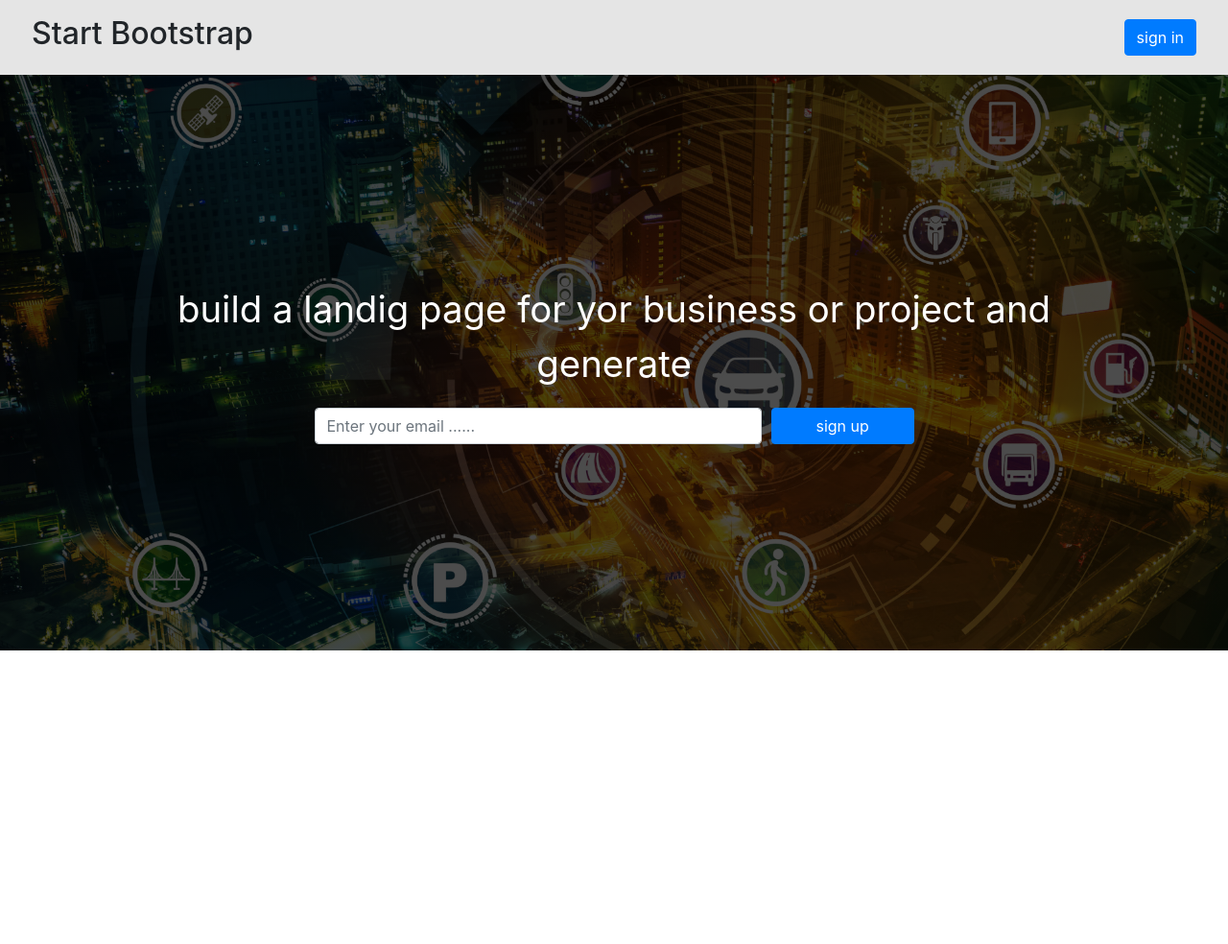
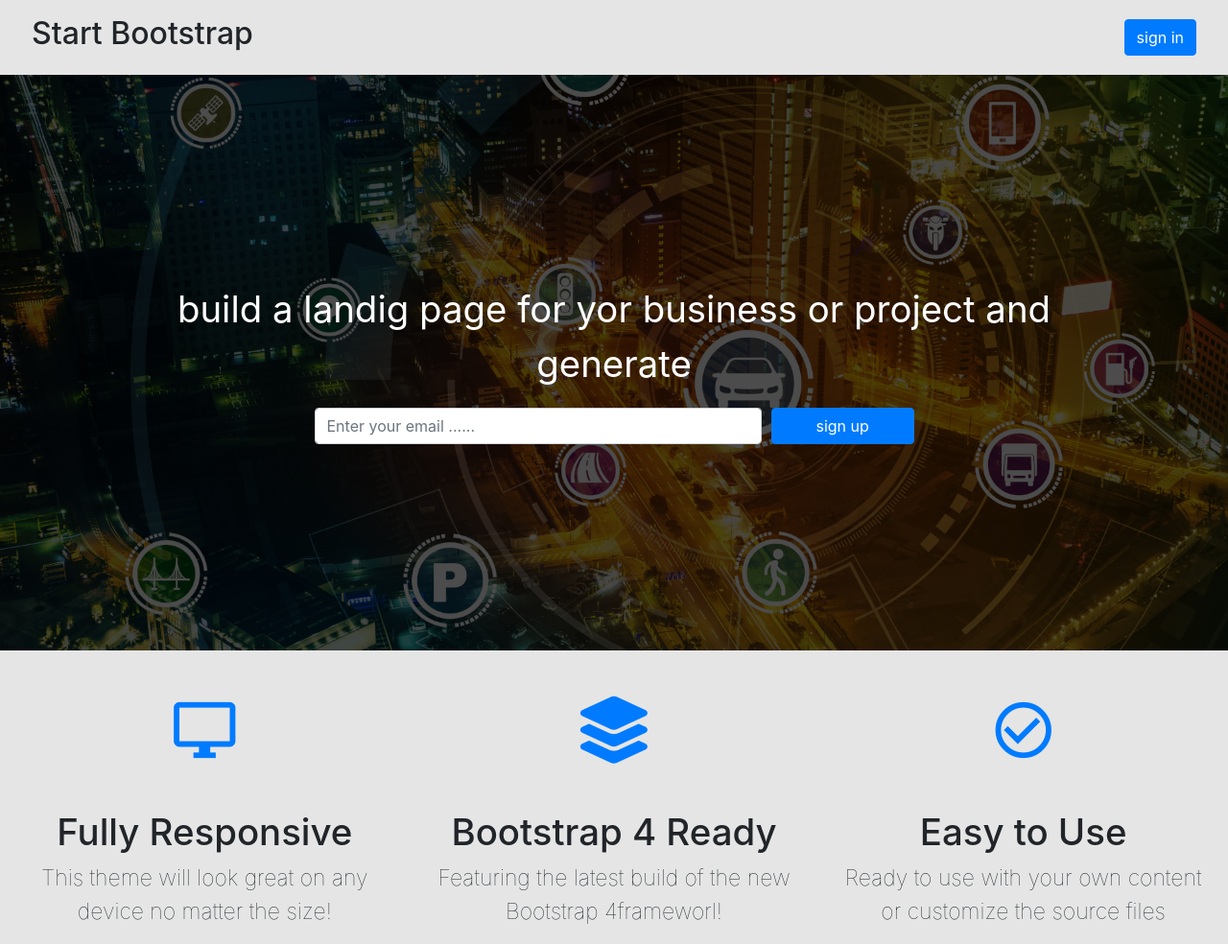
Before and after one commit to mahmoodi-majid/Information-about-bootstrap, a plain HTML site: page index.html in a window 1280 px wide. Shown: the whole page at 96% size. Before the commit the page ends 800 px from the top, so only its background shows below. Drawn offline with Linux system fonts and the light colour scheme.

Commit message:
create min-hader

```diff
--- a/css/style.css
+++ b/css/style.css
@@ -11,9 +11,23 @@
     background-size: cover;
     background-repeat: no-repeat;
     background-position: center;
-
-
 }
 .hader-mine p {
     font-size: 3vw;
 }
+.mine-hader {
+    background-color: rgba(0, 0, 0, 0.1);
+}
+.mine-hader span {
+    font-size: 70px;
+}
+.mine-hader i {
+    font-size: 70px;
+}
+.mine-hader h2 {
+    font-size:3vw;
+}
+.mine-hader p {
+    font-size:1.8vw;
+    font-weight: 100;
+}
--- a/index.html
+++ b/index.html
@@ -6,6 +6,8 @@
     <meta name="viewport" content="width=device-width, initial-scale=1.0">
     <link rel="stylesheet" href="BS4.3.1/css/bootstrap.min.css">
     <link rel="stylesheet" href="css/style.css">
+    <link href="https://fonts.googleapis.com/icon?family=Material+Icons" rel="stylesheet">
+
     <title>Document</title>
 </head>
 <body>
@@ -28,6 +30,25 @@
             </div>
         </form>
     </div>
+    <div class="container-fluid mine-hader">
+        <div class="row">
+            <div class="col-md-4 text-center">
+                <span class="material-icons text-primary p-5">desktop_windows</span>
+                <h2>Fully Responsive</h2>
+                <p>This theme will look great on any device no matter the size!</p>
+            </div>
+            <div class="col-md-4  text-center">
+                <i class="fas fa-layer-group text-primary p-5"></i>
+                <h2>Bootstrap 4 Ready</h2>
+                <p>Featuring the latest build of the new Bootstrap 4frameworl!</p>
+            </div>
+            <div class="col-md-4  text-center">
+                <span class="material-icons text-primary p-5">check_circle_outline</span>
+                <h2>Easy to Use</h2>
+                <p>Ready to use with your own content or customize the source files</p>
+            </div>
+        </div>
+    </div>
 
 
 
@@ -37,5 +58,6 @@
     <script src="BS4.3.1/js/jquery-3.4.1.min.js"></script>
     <script src="BS4.3.1/js/popper.min.js"></script>
     <script src="BS4.3.1/js/bootstrap.min.js"></script>
+    <script src="https://kit.fontawesome.com/eebed1967e.js" crossorigin="anonymous"></script>
 </body>
 </html>
```
